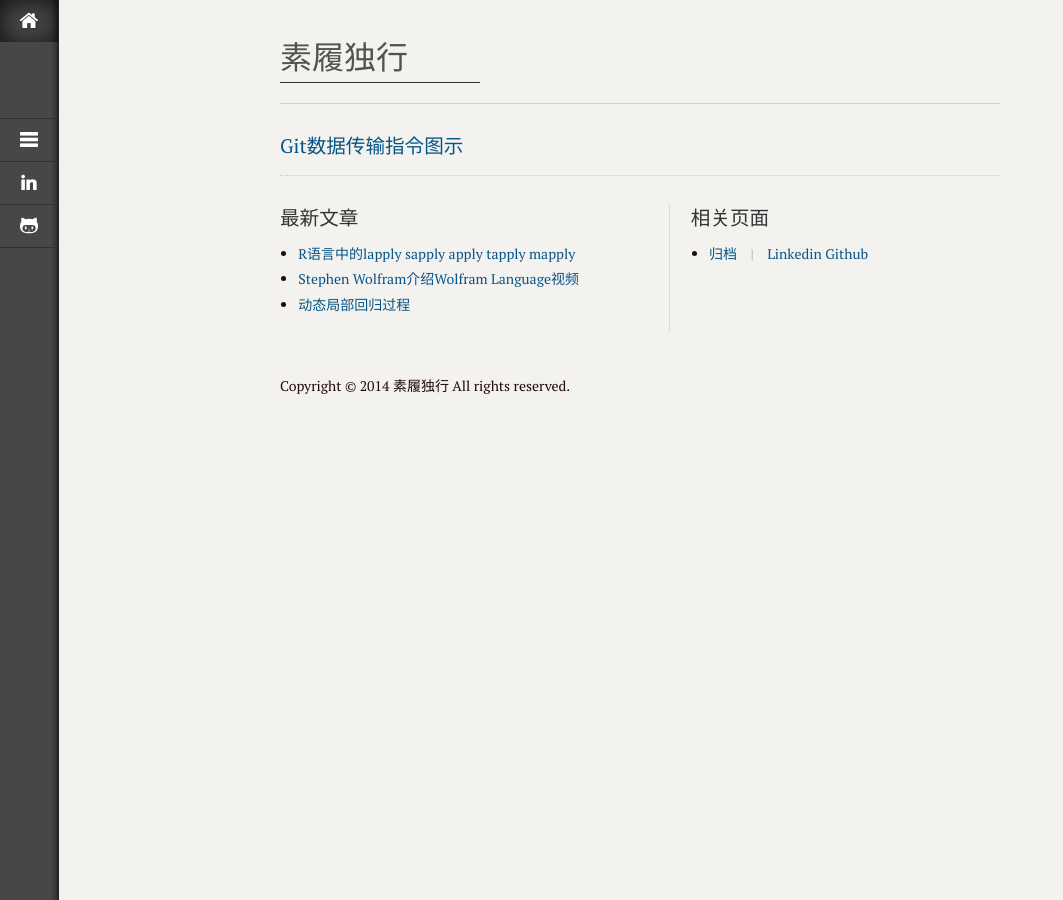
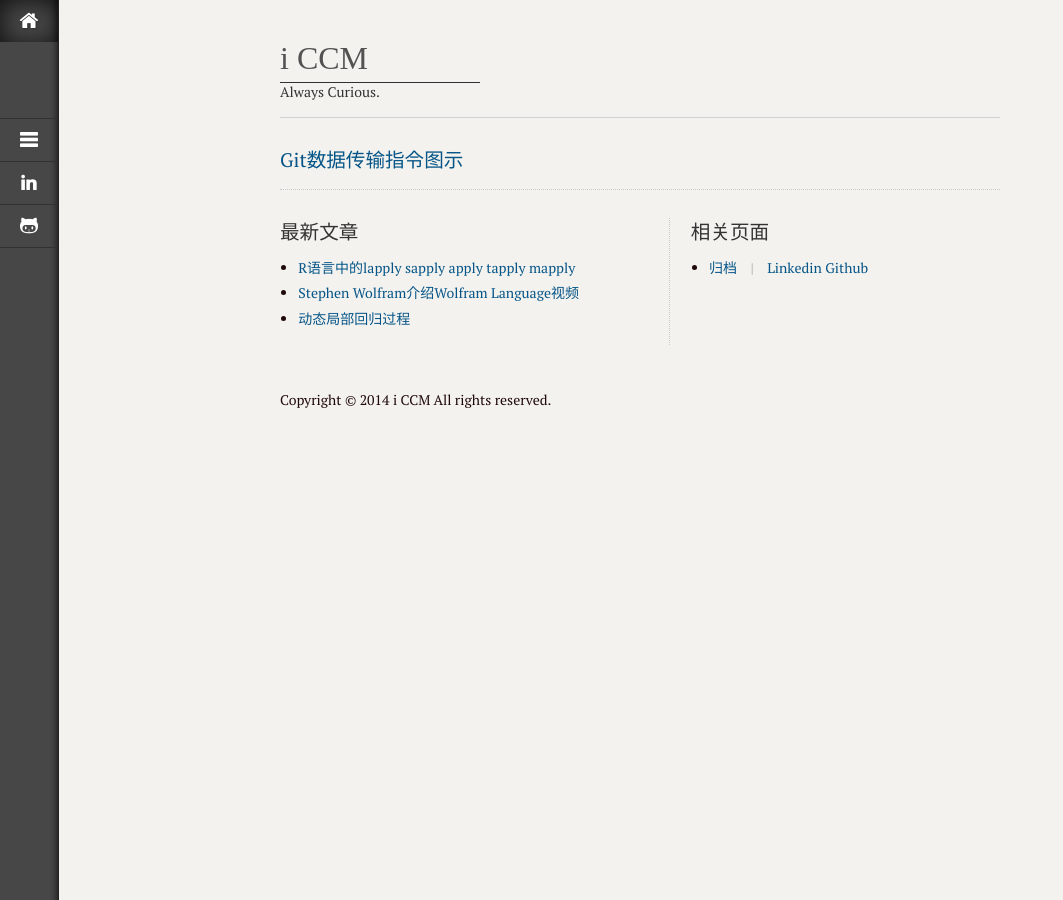
Before and after one commit to TechEnd/ccmien.github.io, a Jekyll site: the page built from index.html, in a window 1280 px wide. Shown: the whole page, without its empty margins (0-1063 px from the left). Built offline with Jekyll 4.4.1, drawn with Linux system fonts in a browser that asks for light colours; Markdown is read by kramdown in place of the engine named in the settings; the list of posts is cut into pages by our own code.

Commit message:
Change　Blog Name

```diff
--- a/_config.yml
+++ b/_config.yml
@@ -5,8 +5,8 @@ paginate: 10
 safe: false
 
 #站点基础配置
-title: 素履独行
-subTitle:
+title: i CCM
+subTitle: Always Curious.
 description:
 url: http://iccm.cc
 feed: /atom.xml
```
